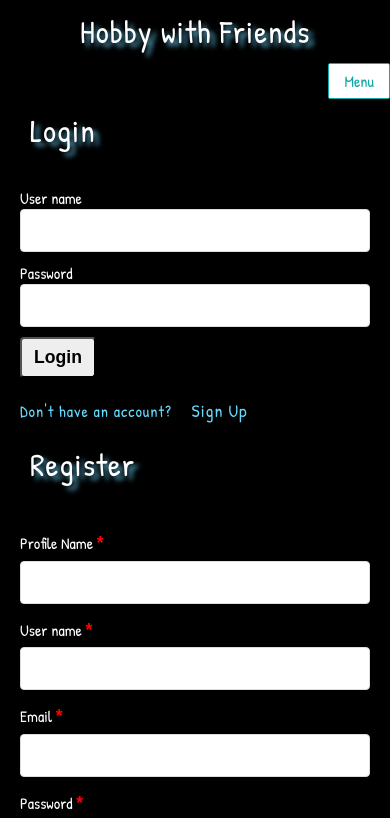
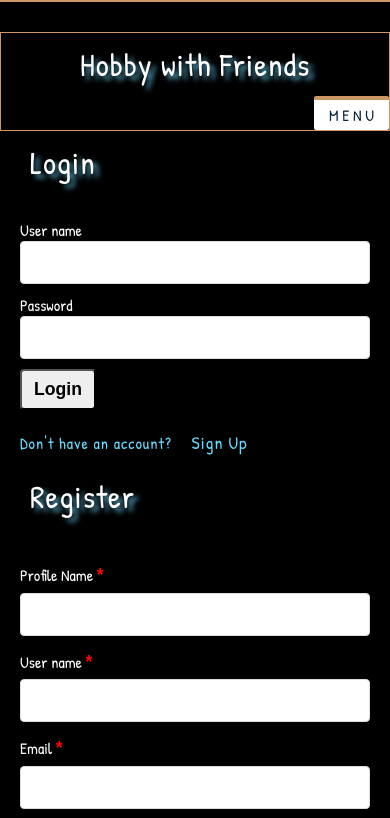
Before and after one commit to amichot/hobby-with-friends, a React (Create React App) app: page /register in a window 390 px wide. Shown: the top 818 px of the page. Built offline with nearby package versions, Linux system fonts and the light colour scheme.

Commit message:
css fixed border and color changes

```diff
--- a/src/components/App/App.css
+++ b/src/components/App/App.css
@@ -1,9 +1,14 @@
 @import url('https://fonts.googleapis.com/css?family=Patrick+Hand&display=swap');
+
+html {
+  border-top: 2px solid #CC9765;
+}
 
 html,
 body {
     font-family: 'Patrick Hand', cursive, sans-serif;
-    margin: 50px;
+    margin: 0px 50px 50px 50px;
+    padding-top: 50px;
     font-size: 100%;
     background: black;
     color: white;
@@ -86,8 +91,10 @@ ul {
 
 @media screen and (max-width: 800px) {
   html, body {
-    margin: 15px;
+    margin: 0 15px 15px 15px;
+    padding-top: 15px;
   }
+
   h1,
   h2,
   h3,
--- a/src/components/Event/Event.js
+++ b/src/components/Event/Event.js
@@ -122,7 +122,7 @@ function Event({events = [], match: {params}, user = {}}) {
           <Span>{event.information}</Span>
         </Li>
       </ul>
-      <h3>Attending Users</h3>
+      <h3 id="focus">Attending Users</h3>
       {!!loading ? (
         <p className="blue">loading...</p>
       ) : (
--- a/src/components/Header/Header.css
+++ b/src/components/Header/Header.css
@@ -1,8 +1,14 @@
 
 
   header {
-    position: absolute;
+    background-size: cover;
+    position: fixed;
+    top: 0px;
+    right: 20px;
     z-index: 9;
+    transform: translate(20px, 0px);
+    background: rgba(0, 0, 0, 0.5);
+    border: 1px solid #CC9765;
     width: 100%;
 }
 
@@ -182,18 +188,18 @@ li > a:only-child:after {
     /* Style for the toggle label */
     .toggle {
         display: block;
-        padding: 6px 15px;
+        padding: 4px 15px;
         font-size: 16px;
         text-decoration: none;
-        border: 1px solid rgb(20, 167, 167);
+        border-top: 4px solid #CC9765;
         border-radius: 2px;
         float: right;
-        margin-right: 0em;
+        margin-right: 0;
         background-color: #fff;
-        color: rgb(20, 167, 167);
+        color: #07253F;
         text-transform: capitalize;
         font-weight: 400;
-        cursor: pointer !important;
+        cursor: pointer!important;
 
     }
     .menu .toggle {
@@ -208,8 +214,8 @@ li > a:only-child:after {
     }
 
     .toggle:hover {
-        color: rgb(20, 167, 167);
-        box-shadow: 1px 1px 2px 1px rgb(20, 167, 167);
+        color: #CC9765;
+        box-shadow: 1px 1px 2px 1px #CC9765;
         background-color: #fff;
     }
 
--- a/src/components/Header/Header.js
+++ b/src/components/Header/Header.js
@@ -12,7 +12,7 @@ export default class Header extends Component {
     return (
       <div className="Header__logged-in">
         <label htmlFor="drop" className="toggle">
-          menu
+          m e n u
         </label>
         <input type="checkbox" id="drop" />
         <ul className="menu mt-2 ml-auto">
--- a/src/components/Home/Home.js
+++ b/src/components/Home/Home.js
@@ -79,7 +79,7 @@ export default function Home() {
         data.map(event => {
           return {
             ...event,
-            name: <Link to={`/event/${event.id}#event`}>{event.name}</Link>,
+            name: <Link to={`/event/${event.id}#focus`}>{event.name}</Link>,
             date: MyDateFormat(event.date),
           };
         })
--- a/src/components/Utils/Utils.css
+++ b/src/components/Utils/Utils.css
@@ -17,15 +17,15 @@
   }
 
   .ReactTable {
-    background-color: #181a1b !important;
-    color: #fff;
+    background-color: #07253f!important;
+    color: #A9B8A6;
     position: relative;
     display: flex;
     flex-direction: column;
-    border: 1px solid #f3ab0b;
-    box-shadow: 1px 1px 5px 3px #f3ab0b;
+    border: 1px solid #CC9765;
+    box-shadow: 1px 1px 5px 3px #CC9765;
     border-radius: 2px;
-    margin: 15px 0px;
+    margin: 15px 0;
   }
   .ReactTable .rt-tbody .rt-td {
     border: 1px solid rgba(196, 190, 190, 0.06);
@@ -91,13 +91,13 @@
 
   .join_button {
     margin-top: 10px;
-    border: 1px solid #f3ab0b;
+    border: 3px dotted #fff;
     border-radius: 10px;
-    background-color: rgb(129, 219, 241);
+    background-color: #CC9765;
   }
 
   .join_button:hover {
-    box-shadow: 1px 1px 5px 1px #f3ab0b;
+    box-shadow: 1px 1px 5px 1px #CC9765;
   }
 
   .user {
@@ -106,7 +106,8 @@
   }
 
   .Ul {
-    border: 1px solid #f3ab0b;
+    border: 1px solid #CC9765;
+    box-shadow: 1px 1px 5px 3px #CC9765;
     border-radius: 10px;
     max-width: 600px;
   }
```
